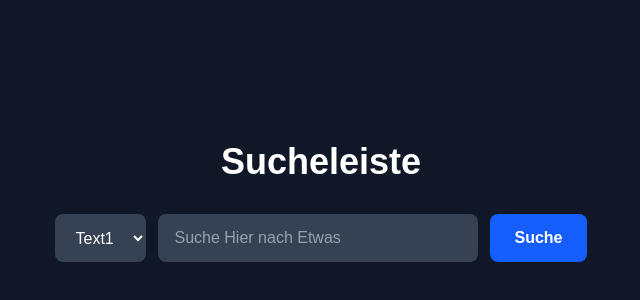
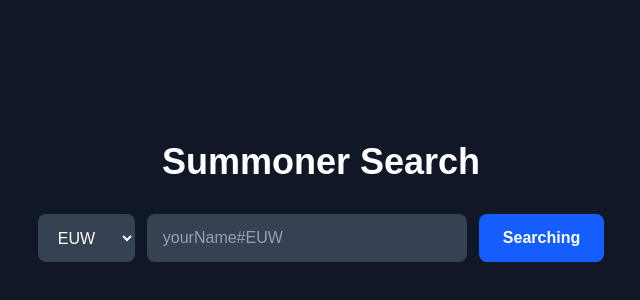
Before and after one commit to Lucsifer/LF12-Projekt, a Next.js app in the folder frontend/: page / in a window 1280 px wide. Shown: the part 198-498 px from the top of the page, without its empty margins (319-959 px from the left). Built offline with nearby package versions, Linux system fonts and the light colour scheme.

Commit message:
Riot API Key + Search and Region Layout

```diff
--- /dev/null
+++ b/frontend/app/api/summoner/route.js
@@ -0,0 +1,35 @@
+// Region (euw1, na1 ...) → Riot API Cluster (europe, americas, asia)
+const regionToCluster = {
+  euw1: "europe",
+  eun1: "europe",
+  na1:  "americas",
+  br1:  "americas",
+  kr:   "asia",
+  jp1:  "asia",
+};
+
+export async function GET(request) {
+  const { searchParams } = new URL(request.url);
+  const gameName = searchParams.get("gameName");
+  const tagLine  = searchParams.get("tagLine");
+  const region   = searchParams.get("region") ?? "euw1";
+
+  if (!gameName || !tagLine) {
+    return Response.json({ error: "gameName and tagline are mandatory" }, { status: 400 });
+  }
+
+  const cluster = regionToCluster[region] ?? "europe";
+  const url = `https://${cluster}.api.riotgames.com/riot/account/v1/accounts/by-riot-id/${encodeURIComponent(gameName)}/${encodeURIComponent(tagLine)}`;
+
+  const res = await fetch(url, {
+    headers: { "X-Riot-Token": process.env.RIOT_API_KEY },
+  });
+
+  if (!res.ok) {
+    return Response.json({ error: "player not found" }, { status: res.status });
+  }
+
+  const data = await res.json();
+  // { puuid, gameName, tagLine }
+  return Response.json(data);
+}
--- a/frontend/app/page.js
+++ b/frontend/app/page.js
@@ -3,24 +3,58 @@
 import { useState } from "react";
 
 export default function Home() {
-  const [search, setSearch] = useState("");
-  const [Testset1, setTestset] = useState("");
+  const [search, setSearch]   = useState("");
+  const [region, setRegion]   = useState("euw1");
+  const [ergebnis, setErgebnis] = useState(null);
+  const [fehler, setFehler]   = useState(null);
+  const [laden, setLaden]     = useState(false);
+
+  async function handleSearch() {
+    if (!search) return;
+
+    // Eingabe aufteilen: "Name#Tag" → ["Name", "Tag"]
+    const [gameName, tagLine] = search.split("#");
+    if (!gameName || !tagLine) {
+      setFehler("Format: Name#Tag");
+      return;
+    }
+
+    setLaden(true);
+    setFehler(null);
+    setErgebnis(null);
+
+    const res = await fetch(
+      `/api/summoner?gameName=${encodeURIComponent(gameName)}&tagLine=${encodeURIComponent(tagLine)}&region=${region}`
+    );
+    const data = await res.json();
+
+    setLaden(false);
+
+    if (!res.ok) {
+      setFehler(data.error ?? "Unknown Error");
+    } else {
+      setErgebnis(data);
+    }
+  }
 
   return (
     <main className="flex min-h-screen flex-col items-center justify-center bg-gray-900 text-white">
-      <h1 className="mb-8 text-4xl font-bold">Sucheleiste</h1>
+      <h1 className="mb-8 text-4xl font-bold">Summoner Search</h1>
 
       <div className="flex gap-3">
-        {/* Dropdown */}
+        {/* Region Dropdown */}
         <select
-          value={Testset1}
-          onChange={(e) => setTestset(e.target.value)}
+          value={region}
+          onChange={(e) => setRegion(e.target.value)}
           className="rounded-lg bg-gray-700 px-4 py-3 text-white focus:outline-none focus:ring-2 focus:ring-blue-500"
         >
-          <option value="Teste mich">Text1</option>
-          <option value="Teste mich nicht">Text2</option>
-          <option value="Nein">Text3</option>
-          <option value="Herr Ecken">Text4</option>
+          <option value="euw1">EUW</option>
+          <option value="eun1">EUNE</option>
+          <option value="na1">NA</option>
+          <option value="kr">KR</option>
+          <option value="br1">BR</option>
+          <option value="jp1">JP</option>
+
         </select>
 
         {/* Suchfeld */}
@@ -28,22 +62,35 @@ export default function Home() {
           type="text"
           value={search}
           onChange={(e) => setSearch(e.target.value)}
-          placeholder="Suche Hier nach Etwas "
+          placeholder="yourName#EUW"
           className="w-80 rounded-lg bg-gray-700 px-4 py-3 placeholder-gray-400 focus:outline-none focus:ring-2 focus:ring-blue-500"
         />
 
         {/* Button */}
-        <button className="rounded-lg bg-blue-600 px-6 py-3 font-semibold hover:bg-blue-700">
-          Suche
+        <button
+          onClick={handleSearch}
+          className="rounded-lg bg-blue-600 px-6 py-3 font-semibold hover:bg-blue-700 disabled:opacity-50"
+          disabled={laden}
+        >
+          {laden ? "Searching..." : "Searching"}
         </button>
       </div>
 
-      {/* Ausgabe zum Verstehen */}
-      {search && (
-        <p className="mt-6 text-gray-400">
-          Suche nach: <span className="text-white font-semibold">{search}</span> {" "}
-          <span className="text-white font-semibold">{Testset1.toUpperCase()}</span>
-        </p>
+      {/* Fehlermeldung */}
+      {fehler && (
+        <p className="mt-6 text-red-400">{fehler}</p>
+      )}
+
+      {/* Ergebnis */}
+      {ergebnis && (
+        <div className="mt-8 rounded-lg bg-gray-700 p-6 text-center">
+          <p className="text-gray-400 text-sm mb-1">Riot ID</p>
+          <p className="text-2xl font-bold">
+            {ergebnis.gameName}
+            <span className="text-gray-400">#{ergebnis.tagLine}</span>
+          </p>
+          <p className="text-gray-500 text-xs mt-3">PUUID: {ergebnis.puuid}</p>
+        </div>
       )}
     </main>
   );
```
